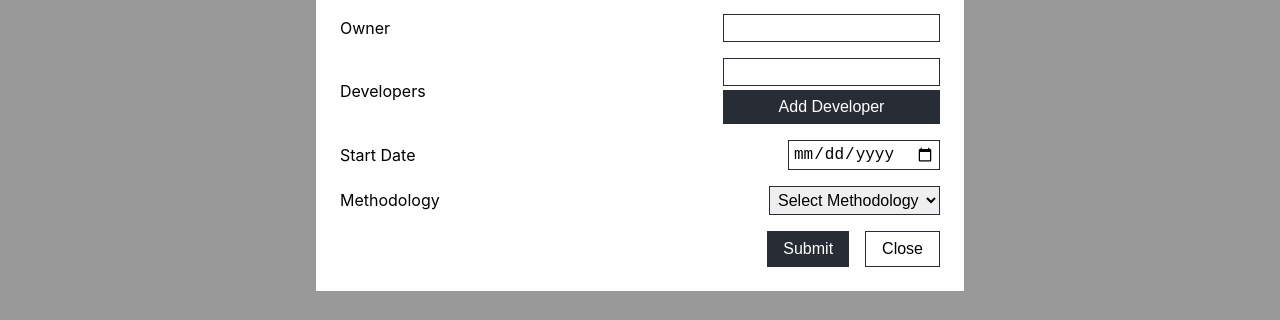
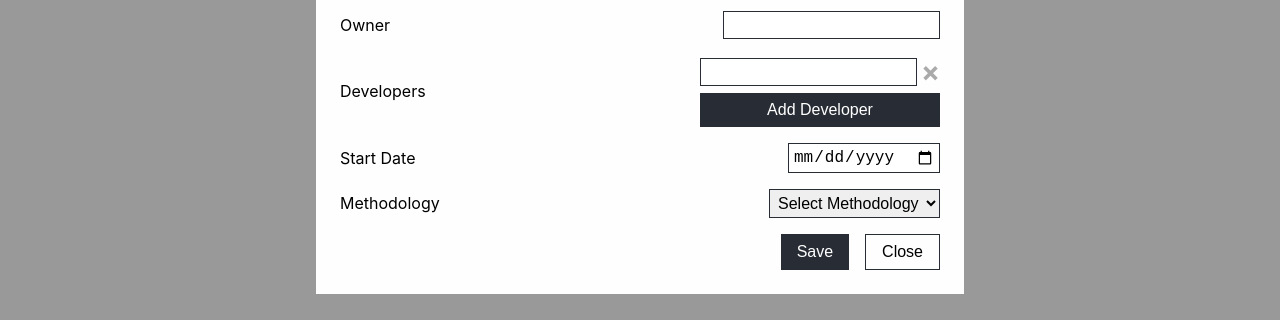
Before and after one commit to satoshinbp/shinya-sato-IS24-full-stack-competition-req97073, a React (Create React App) app in the folder client/: page / in a window 1280 px wide. Both pictures are taken after a click on the button "Create Product". Shown: the part 329-649 px from the top of the page. Built offline with nearby package versions, Linux system fonts and the light colour scheme; no server answers.

Commit message:
[client] feat: developer input clear button

```diff
--- a/client/src/components/ProductForm.js
+++ b/client/src/components/ProductForm.js
@@ -65,11 +65,18 @@ function ProductForm({ product, setOpen, setProducts }) {
     setDevelopers([...developers, ''])
   }
 
+  const removeDeveloperField = (index) => () => {
+    if (developers.length === 1) return
+    const newDevelopers = [...developers]
+    newDevelopers.splice(index, 1)
+    setDevelopers(newDevelopers)
+  }
+
   return (
     <div className="modal">
       <div className="modal-content">
         <div className="modal-header">
-          <h2>Create Product</h2>
+          <h2>{`${product ? 'Update' : 'Create'} Product`}</h2>
           <span className="close" onClick={handleClose}>
             &times;
           </span>
@@ -113,13 +120,12 @@ function ProductForm({ product, setOpen, setProducts }) {
             <label htmlFor="developers">Developers</label>
             <div className="inputs-container">
               {developers.map((name, index) => (
-                <input
-                  key={index}
-                  type="text"
-                  value={name}
-                  onChange={(e) => handleDevelopersChange(e, index)}
-                  required={index === 0}
-                />
+                <div key={index} className="input-with-clear">
+                  <input type="text" value={name} onChange={(e) => handleDevelopersChange(e, index)} required />
+                  <span className="close" onClick={removeDeveloperField(index)}>
+                    &times;
+                  </span>
+                </div>
               ))}
               {developers.length < 5 && (
                 <button type="button" onClick={addDeveloperField}>
@@ -151,7 +157,7 @@ function ProductForm({ product, setOpen, setProducts }) {
           </div>
 
           <div className="modal-action">
-            <button type="submit">Submit</button>
+            <button type="submit">Save</button>
             <button type="button" className="button-secondary" onClick={handleClose}>
               Close
             </button>
--- a/client/src/styles/App.css
+++ b/client/src/styles/App.css
@@ -113,6 +113,12 @@ form {
   gap: 0.5rem;
 }
 
+.input-with-clear {
+  display: flex;
+  align-items: center;
+  gap: 0.25rem;
+}
+
 .inputs-container {
   display: flex;
   flex-flow: column;
```
